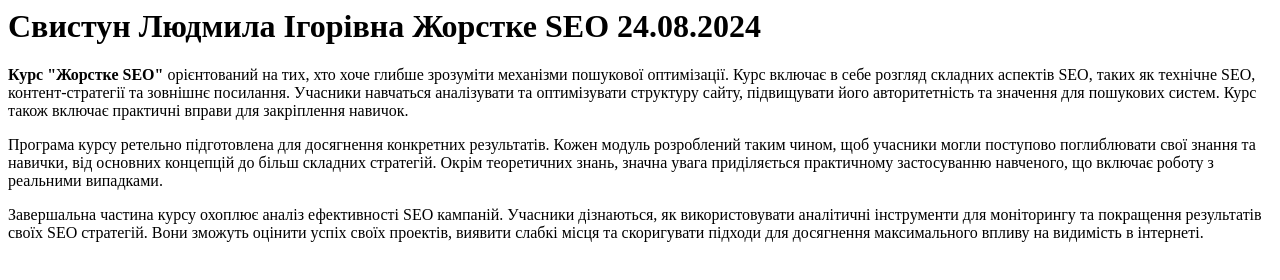
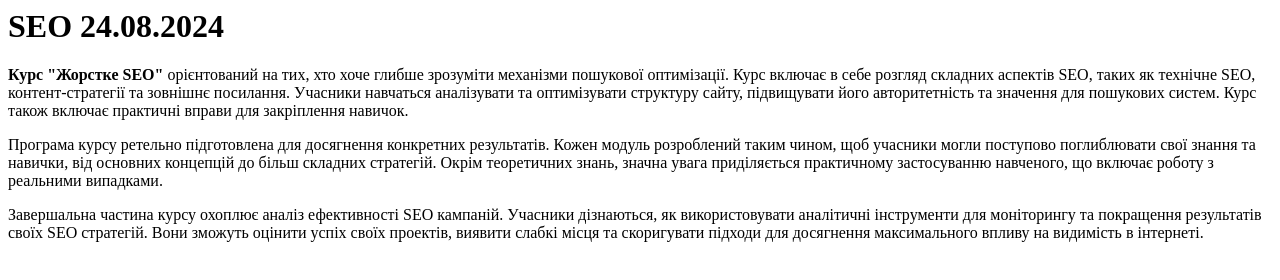
Before and after one commit to lsystun/hardseohw, a plain HTML site: page index.html in a window 1280 px wide. Drawn offline with Linux system fonts and the light colour scheme.

Commit message:
Update index.html

```diff
--- a/index.html
+++ b/index.html
@@ -1,8 +1,8 @@
 <html>
   <head><meta name="google-site-verification" content="hf9mp9BzD-i4azRI8-wnt8ZbibUuGsbSqko1DIxJhZ4" /></head>
    <body>
-     <title>Свистун Людмила Ігорівна Жорстке SEO 24.08.2024</title>
-     <h1>Свистун Людмила Ігорівна Жорстке SEO 24.08.2024</h1>
+     <title>Жорстке SEO 24.08.2024</title>
+     <h1>SEO 24.08.2024</h1>
      <p><strong>Курс "Жорстке SEO"</strong> орієнтований на тих, хто хоче глибше зрозуміти механізми пошукової оптимізації. Курс включає в себе розгляд складних аспектів SEO, таких як технічне SEO, контент-стратегії та зовнішнє посилання. Учасники навчаться аналізувати та оптимізувати структуру сайту, підвищувати його авторитетність та значення для пошукових систем. Курс також включає практичні вправи для закріплення навичок.</p>
      <p>Програма курсу ретельно підготовлена для досягнення конкретних результатів. Кожен модуль розроблений таким чином, щоб учасники могли поступово поглиблювати свої знання та навички, від основних концепцій до більш складних стратегій. Окрім теоретичних знань, значна увага приділяється практичному застосуванню навченого, що включає роботу з реальними випадками.</p>
      <p>Завершальна частина курсу охоплює аналіз ефективності SEO кампаній. Учасники дізнаються, як використовувати аналітичні інструменти для моніторингу та покращення результатів своїх SEO стратегій. Вони зможуть оцінити успіх своїх проектів, виявити слабкі місця та скоригувати підходи для досягнення максимального впливу на видимість в інтернеті.</p>
```
